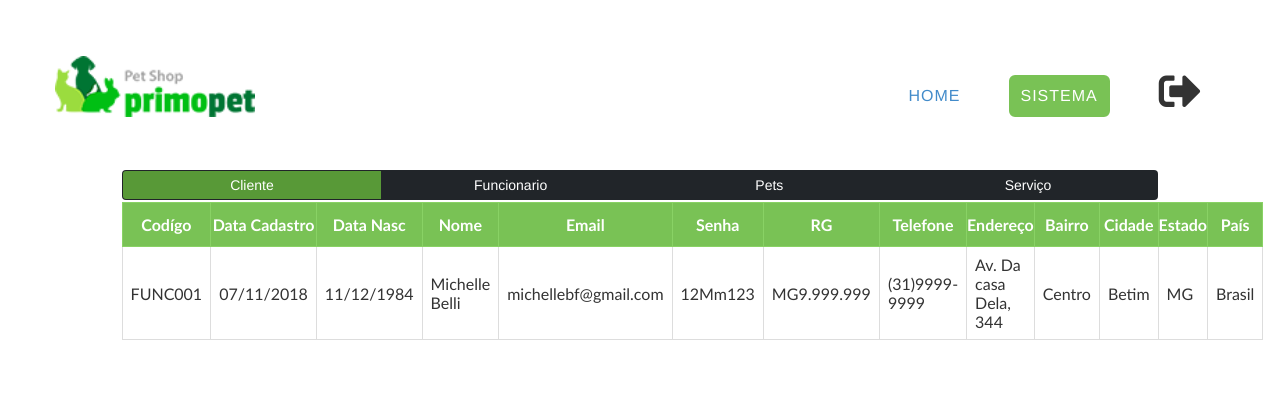
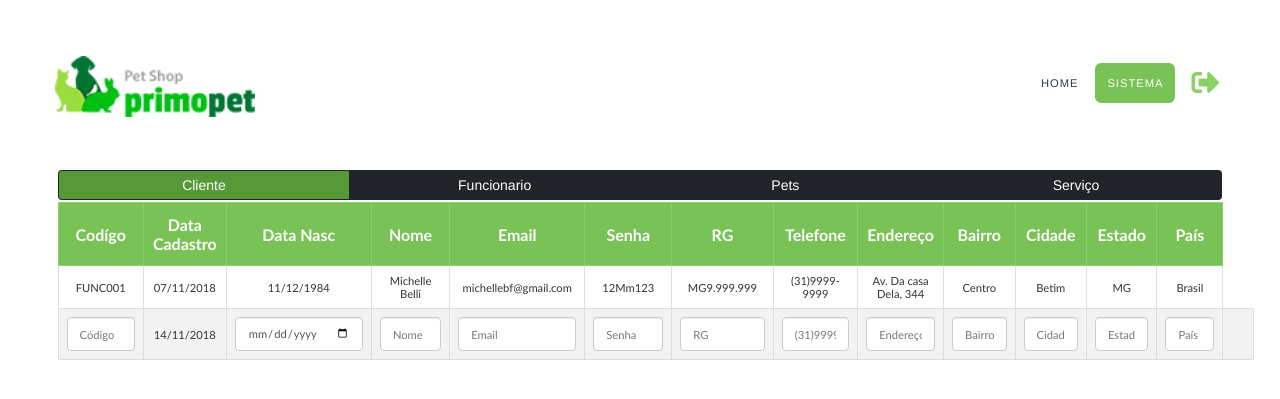
Before and after one commit to thiago4455/ProjetoDeAplicativos, a PHP site: page /cliente.php in a window 1280 px wide. Shown: the top 399 px of the page. Run offline with PHP 8.4, Linux system fonts and the light colour scheme; some libraries are stand-ins or nearby versions.

Commit message:
Adição dos inputs de inserção na tabela de cliente

```diff
--- a/htttp/assets/css/cssAplicacao.css
+++ b/htttp/assets/css/cssAplicacao.css
@@ -338,28 +338,22 @@
 	#menu
 	{
 		position: absolute;
-		top: 2.8em;
+		top: 4.5em;
 		right: 0;
-		display: inline-flex;
-		height: max-content;
-		align-items: center;
 	}
 
-	#menu h2
+	#menu ul
 	{
-		padding: 1em 1.5em;
-		letter-spacing: 1px;
-		text-decoration: none;
-		text-transform: uppercase;
-		font-size: 12pt;
-		color: #2B3F48;
-		display: flex;
+		display: flex
 	}
 
-
-	#menu i
+	#menu li
 	{
-		padding: 25px;
+		display: flex;
+		float: left;
+		margin-top: auto;
+		margin-bottom: auto;
+		text-align: center;
 	}
 
 	#menu li a, #menu li span
@@ -575,7 +569,7 @@
 
 /* Style the side navigation */
 .navbar {
-	width: 81%;
+	width: 91%;
 	height: 30px;
 	min-height: 10px !important;
     position: fixed;
@@ -622,9 +616,15 @@
     width: 100%;
 }
 
-#styleTable td, #customers th {
+#styleTable td, #customers th{
     border: 1px solid #ddd;
-    padding: 8px;
+	padding: 8px;
+	text-align: center;
+	font-size: 0.7em;
+}
+
+#styleTable input{
+	font-size: 1em;
 }
 
 #styleTable tr:nth-child(even){background-color: #f2f2f2;}
@@ -639,15 +639,17 @@
     color: white;
     border-style: solid;
     border-width: 1px;
-    border-color: #89D265;
+	border-color: #89D265;
+	font-size: 1em;
 
 }
 
+
 .tamanhoTabela{
-    width: 81%;
+	width: auto;
     display: flex;
-    margin-left: auto;
-    margin-right: auto;
+    margin-left: 4.5%;
+    margin-right: 2%;
 }
 
 .logout{
@@ -655,3 +657,14 @@
 	margin-top: auto;
 	margin-bottom: auto;
 }
+
+.iconeVoltar{
+	margin-left: 10px;
+	background: transparent;
+	border-style: none;
+	color: #89D265;
+}
+
+.iconesEditar{
+	width: 2.6%;
+}
--- a/htttp/cliente.php
+++ b/htttp/cliente.php
@@ -15,15 +15,18 @@
     </head>
     <body>
         <div id="wrapper">
-            <div id="header" class="container">
+        <div id="header" class="container">
                 <div id="logo">
-                <a href="#"><img width="200px" src="assets/img/logo-primopet.png"/></a>
+                    <a href="#"><img width="200px" src="assets/img/logo-primopet.png"/></a>
                 </div>
+
                 <div id="menu">
-                        <h2><a href="index.php" accesskey="1" title="">Home</a></h2>
-                        <h2 class="current_page_item"><a href="#" accesskey="2" title="">Sistema</a></h2>
-                        <i class="fas fa-sign-out-alt fa-3x logut iconeVoltar"></i>
+                    <ul class="header">
+                        <li><a href="index.php" accesskey="1" title="">Home</a></li>
+                        <li class="current_page_item"><a href="#" accesskey="2" title="">Sistema</a></li>
+                        <button class="fas fa-sign-out-alt fa-2x logut iconeVoltar"></button>
 
+                    </ul>
                 </div>
             </div>
                 <div class="navbar">
@@ -66,6 +69,24 @@
                            <td>MG</td>
                            <td>Brasil</td>
                         </tr>
+                        <tr>
+                        <form action="" method="post">
+                           <td class="form-group"><input class="form-control iptCod" id="iptCod" name="iptCod" placeholder="Código"></td>
+                           <td class="form-group">14/11/2018</td>
+                           <td class="form-group"><input type='date' class="form-control iptNasc" id="iptNasc" name="iptNasc"></td>
+                           <td class="form-group"><input class="form-control iptNome" id="iptNome" name="iptNome" placeholder="Nome"></td>
+                           <td class="form-group"><input class="form-control iptEmail" id="iptEmail" name="iptEmail" placeholder="Email"></td>
+                           <td class="form-group"><input class="form-control iptSenha" id="iptSenha" name="iptSenha" placeholder="Senha"></td>
+                           <td class="form-group"><input class="form-control iptRg" id="iptRg" name="iptRg" placeholder="RG"></td>
+                           <td class="form-group"><input class="form-control iptTelefone" id="iptTelefone" name="iptTelefone" placeholder="(31)9999-9999"></td>
+                           <td class="form-group"><input class="form-control iptEndereco" id="iptEndereco" name="iptEndereco" placeholder="Endereço"></td>
+                           <td class="form-group"><input class="form-control iptBairro" id="iptBairro" name="iptBairro" placeholder="Bairro"></td>
+                           <td class="form-group"><input class="form-control iptCidade" id="iptCidade" name="iptCidade" placeholder="Cidade"></td>
+                           <td class="form-group"><input class="form-control iptEstado" id="iptEstado" name="iptEstado" placeholder="Estado"></td>
+                           <td class="form-group"><input class="form-control iptPais" id="iptPais" name="iptPais" placeholder="País"></td>
+                           <td class="iconesEditar"></td>
+                        </form>
+                        </tr>
                     </table>
                 </div>
             </body>
```
